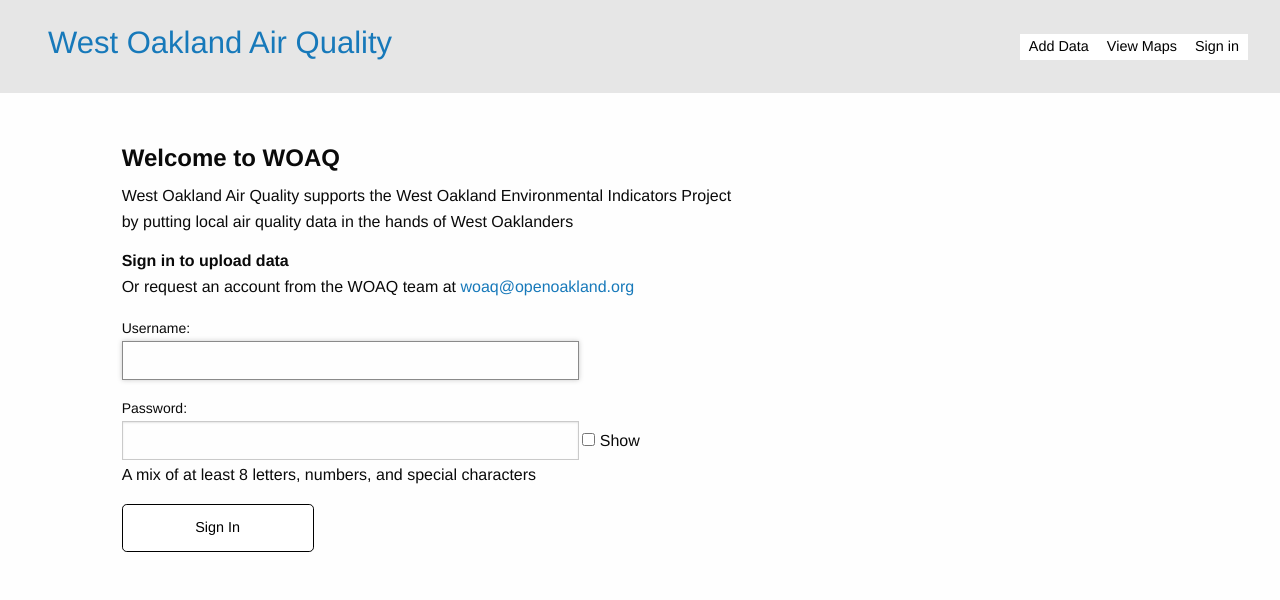
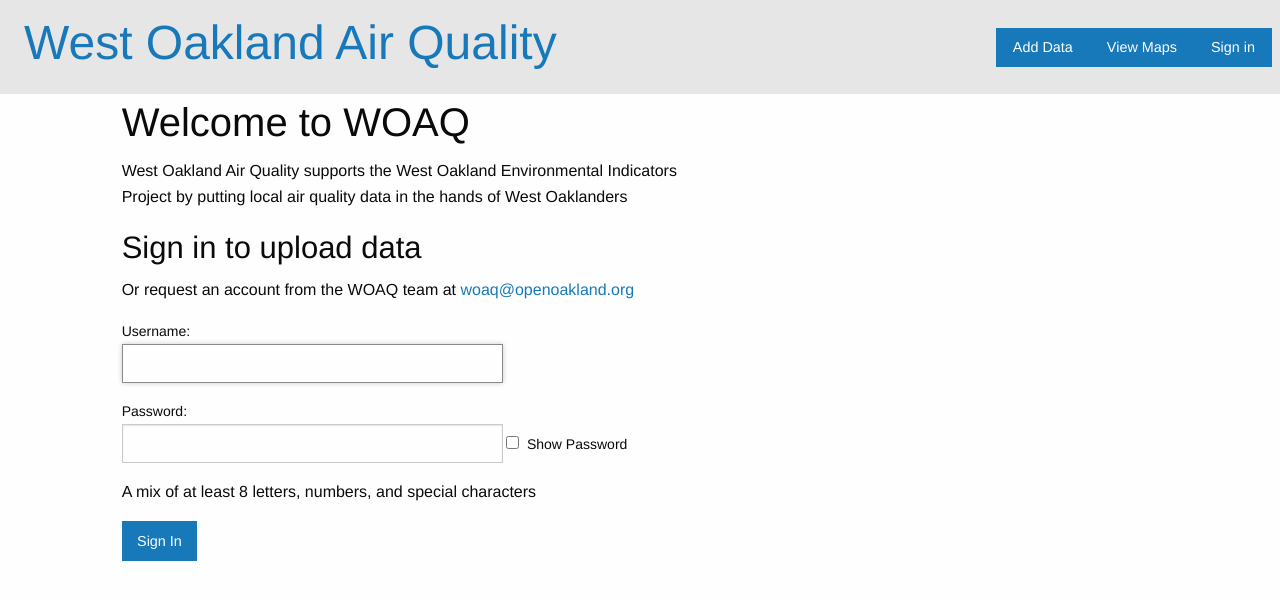
Before and after one commit to openoakland/woeip, a Django app: page /accounts/login/ in a window 1280 px wide. Shown: the top 600 px of the page. Run offline with Django 3.2, Linux system fonts and the light colour scheme; parts of the project's set-up code (start-up, migrations or seed data) failed here and were passed over; some libraries are stand-ins or nearby versions.

Commit message:
remove most custom styling. adjust header tags for accessibility. Adjust grid of signin page

```diff
--- a/woeip/static/css/app.css
+++ b/woeip/static/css/app.css
@@ -1,75 +1,4 @@
-.top-bar {
-  font-size: 1.25rem;
-  padding: 1rem 2rem;
-}
-
-.button {
-  background-color: white;
-  color: black;
-  line-height: inherit;
-}
-
-.top-bar .button:hover, .button:focus {
-  background-color: #eee;
-  color: #21b890;
-  border-bottom: 0.125rem solid #21b890;
-  transition: all 0.5s ease;
-}
-
-.top-bar .button.active {
-  color: #21b890;
-  border-bottom: 0.125rem solid #21b890;
-  transition: all 0.5s ease;
-}
-
-.top-bar .dropdown.menu li a {
-  padding: 0.3rem 0.5rem;
-}
-
-#burger-menu .menu-text{
-  font-weight: 700;
-}
-
-.menu .menu-text{
-  padding: 0;
-}
-
-.grid-container.signin-page {
-  max-width: 40rem;
-  margin-top: 3rem;
-}
-
-div.signin-page h1 {
-  font-size: 1.5rem;
-  font-weight: bold;
-}
-
-div.signin-page input[name="password"] {
-  margin:0rem;
-}
-
-div.signin-page h2 {
-  font-size: 1rem;
-  font-weight: bold;
-  margin-bottom: 0.1rem;
-}
-
 #showPassword {
   padding-left: 0.2rem;
   padding-top: 0.5rem;
 }
-
-div.signin-page button{
-  border: solid 0.1rem black;
-  border-radius: 0.3rem;
-  width: 12rem;
-}
-
-div.signin-page .button:hover, .button:focus {
-  background-color:black;
-  color:white;
-}
-
-div.signin-page .button.active {
-  color: black;
-}
--- a/woeip/templates/includes/_navigation.html
+++ b/woeip/templates/includes/_navigation.html
@@ -5,7 +5,7 @@
 <div class="top-bar" id="site-menu">
   <div class="top-bar-left">
     <ul class="menu">
-    <li><h3><a href="{% url 'index' %}">West Oakland Air Quality</a></h3></li>
+    <li><h1><a href="{% url 'index' %}">West Oakland Air Quality</a></h3></li>
     </ul>
   </div>
   <div class="top-bar-right">
--- a/woeip/templates/registration/login.html
+++ b/woeip/templates/registration/login.html
@@ -1,11 +1,11 @@
 {% extends '__base.html' %}
 {% block content %}
-<div class="grid-container large-offset-1 signin-page">
+<div class="grid-container large-offset-1">
   <div class="grid-x">
-    <div class="cell medium-12"><h1>Welcome to WOAQ</h1></div>
+    <div class="cell medium-6"><h2>Welcome to WOAQ</h2></div>
   </div>
   <div class="grid-x">
-    <div class="cell medium-12">
+    <div class="cell medium-6">
       <p>West Oakland Air Quality supports the
     West Oakland Environmental Indicators Project
     by putting local air quality data in the hands
@@ -13,10 +13,10 @@
     </div>
   </div>
     <div class="grid-x">
-      <div class="cell medium-12"><h2>Sign in to upload data</h2></div>
+      <div class="cell medium-6"><h3>Sign in to upload data</h3></div>
     </div>
     <div class="grid-x">
-      <div class="cell medium-12">
+      <div class="cell medium-6">
         <p>Or request an account from the WOAQ team at
           <a href="mailto:woaq@openoakland.org">woaq@openoakland.org</a>
         </p>
@@ -25,23 +25,23 @@
     <form method="post">
       {% csrf_token %}
       <div class="grid x">
-        <div class="cell medium-9">{{ form.username.label_tag }}</div>
+        <div class="cell medium-6">{{ form.username.label_tag }}</div>
       </div>
       <div class="grid-x">
-        <div class="cell medium-9">{{ form.username }}</div>
+        <div class="cell medium-4">{{ form.username }}</div>
       </div>
       <div class="grid x">
-          <div class="cell medium-9">{{ form.password.label_tag }}</div>
+          <div class="cell medium-6">{{ form.password.label_tag }}</div>
         </div>
       <div class="grid-x">
-        <div class="cell medium-9">{{ form.password }}</div>
-        <div class="cell medium-3" id="showPassword"><input type="checkbox" onclick="showPassword()"> Show</div>
+        <div class="cell medium-4">{{ form.password }}</div>
+        <div class="cell medium-2" id="showPassword"><input type="checkbox" onclick="showPassword()"><label for="id_password">Show Password</label></div>
       </div>
       <div class="grid x">
-        <div class="cell medium-9"><p>A mix of at least 8 letters, numbers, and special characters</p></div>
+        <div class="cell medium-6"><p>A mix of at least 8 letters, numbers, and special characters</p></div>
       </div>
       <div class="grid-x">
-        <div class="cell medium-12"><button class="button" type="submit">Sign In</button></div>
+        <div class="cell medium-6"><button class="button" type="submit">Sign In</button></div>
       </div>
     </form>
 </div>
```
